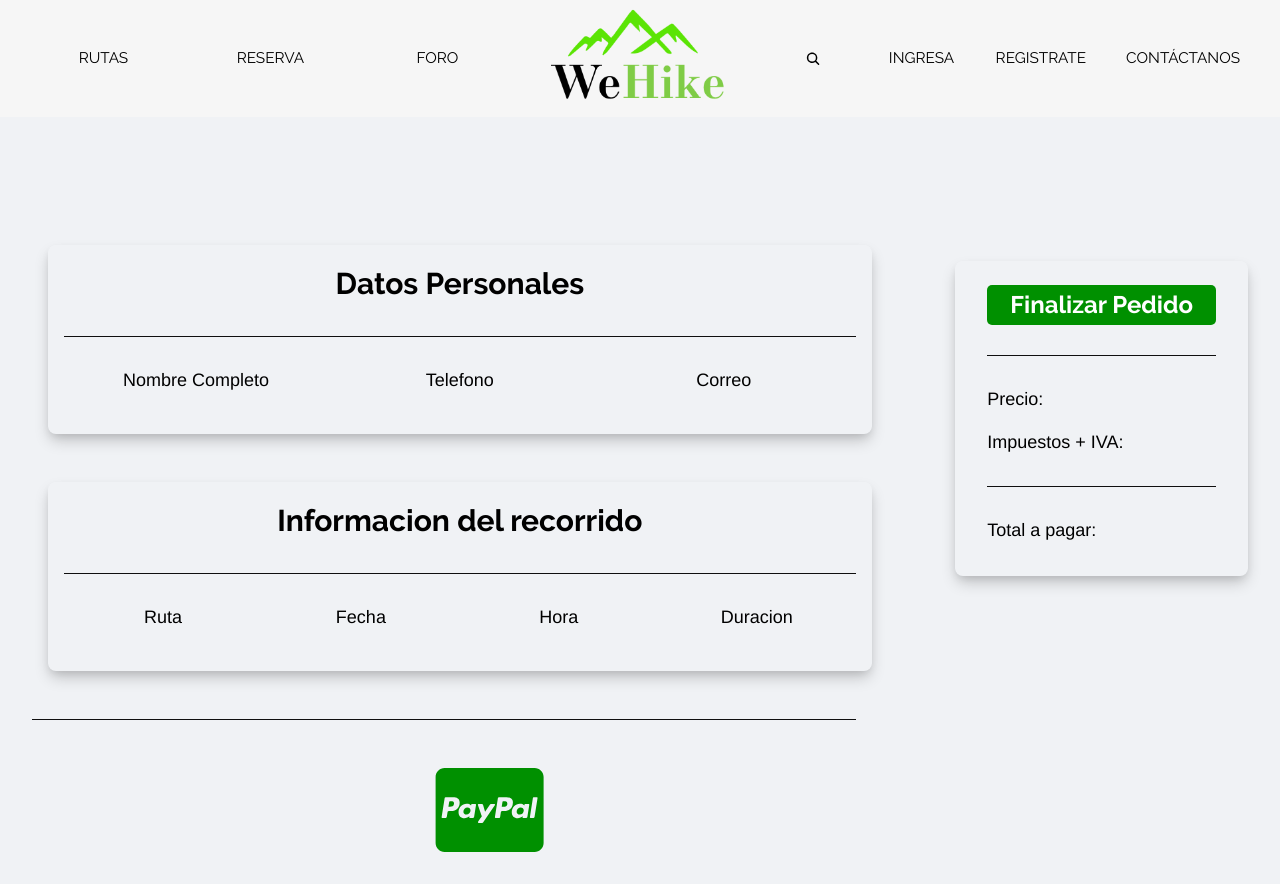
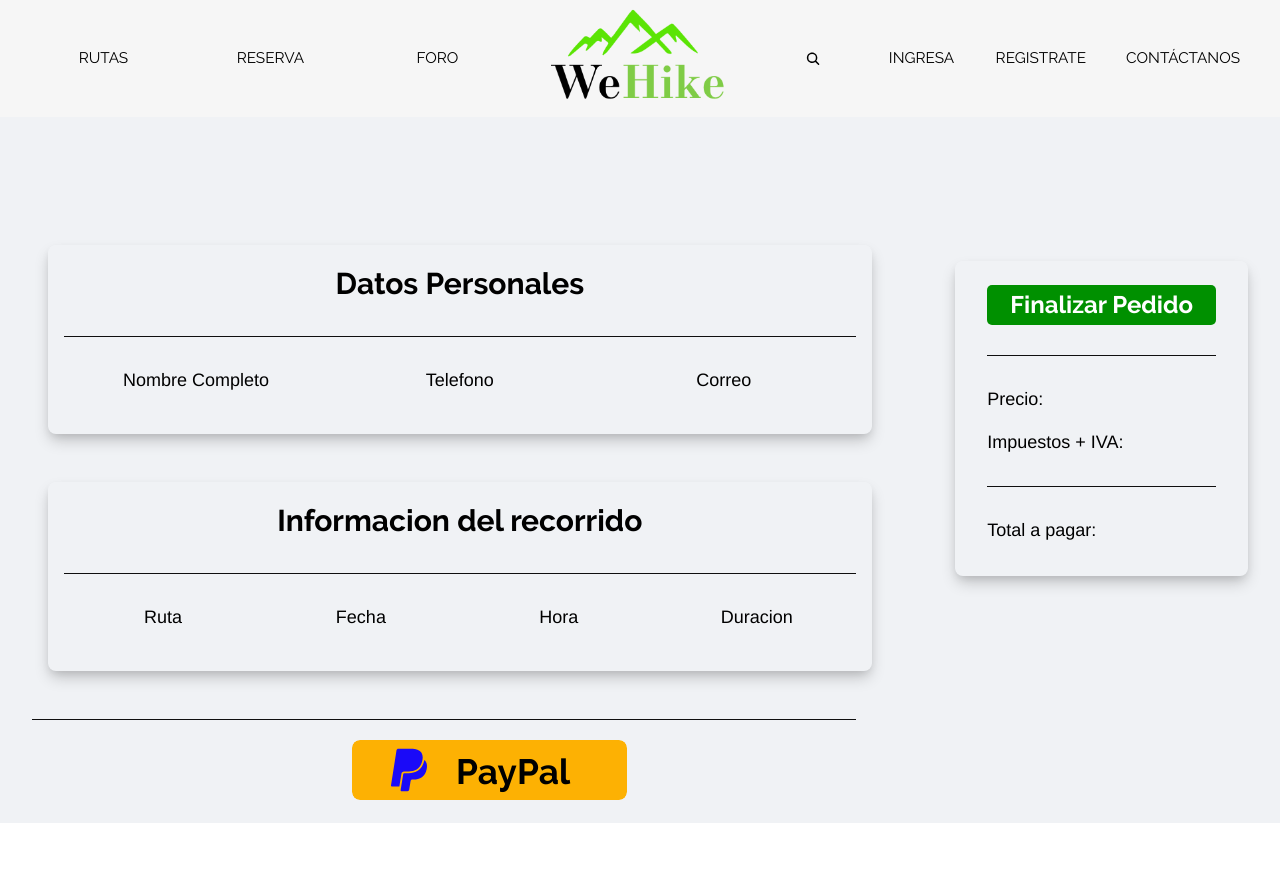
Before and after one commit to AndreRoj/proyectoWiHike, a React (Vite) app: page /reserva in a window 1280 px wide. After the commit the page ends 823 px from the top, so only its background shows below. Built offline with nearby package versions, Linux system fonts and the light colour scheme; no server answers.

Commit message:
ReservaPago actualizado

```diff
--- a/src/pages/ReservaPago.jsx
+++ b/src/pages/ReservaPago.jsx
@@ -1,5 +1,5 @@
 import React, { useEffect, useState, useContext } from 'react';
-import { FaCcPaypal } from 'react-icons/fa';
+import { FaPaypal } from "react-icons/fa";
 import './ReservaPago.css';
 
 
@@ -34,9 +34,11 @@ function ReservaPago(){
                     </div>
                 </div>
                 <div className='separador1'></div> {/* Separador */}
-                <div className="PagoPaypal">
-                    <button> <FaCcPaypal /> </button>
-                </div>
+                <button className="PagoPaypal">
+                    <div className='rectangulo'></div>
+                    <div className='icon'> <FaPaypal/></div>
+                    <span>PayPal</span>
+                </button>
 
               </div>
               <div className="Derecha">
--- a/src/pages/Reservapago.css
+++ b/src/pages/Reservapago.css
@@ -64,20 +64,53 @@
     gap: 1rem;
 }
 .PagoPaypal{
-    display: flex;
-    justify-content: flex-end;
-    margin-top: 2rem;
+    overflow: hidden;
+    border: none;
+    padding: 0;
+    cursor: pointer;
+    background: none;
+    box-sizing: border-box;
+    position: relative;
+    width: 275px;
+    height: 60px;
+    margin: 0 auto;
 
 }
-.PagoPaypal button{
-    background-color: transparent;
-    color:#009000;
-    padding: 10px 20px;
-    border: none;
-    border-radius: 5px;
-    cursor: pointer;
-    font-size: 6rem;
-
+.rectangulo{
+    position: absolute;
+    width: 275px;
+    height: 60px;
+    top: 0;
+    left: 0;
+    background: #fdb103;
+    border-radius: 8px;
+}
+.icon{
+    position: absolute;
+    width: 5rem; /* Increased width */
+    height: 3rem; /* Increased height */
+    top: 6px; /* Adjusted position */
+    left: 17px;
+    font-size: 3rem;
+    color: #1a0af8;
+    background-size: cover;
+    z-index: 1;
+}
+.PagoPaypal span{
+    display: flex;
+    align-items: flex-start;
+    justify-content: flex-start;
+    position: absolute;
+    height: 41px;
+    top: 11px;
+    left: 104px;
+    color: #000000;
+    font-family:'Raleway-Bold', Helvetica, sans-serif;
+    font-size: 2.2rem;
+    line-height: 41px;
+    text-align: left;
+    white-space: nowrap;
+    z-index: 2;
 }
 .Derecha{
     flex: 0.5;
```
